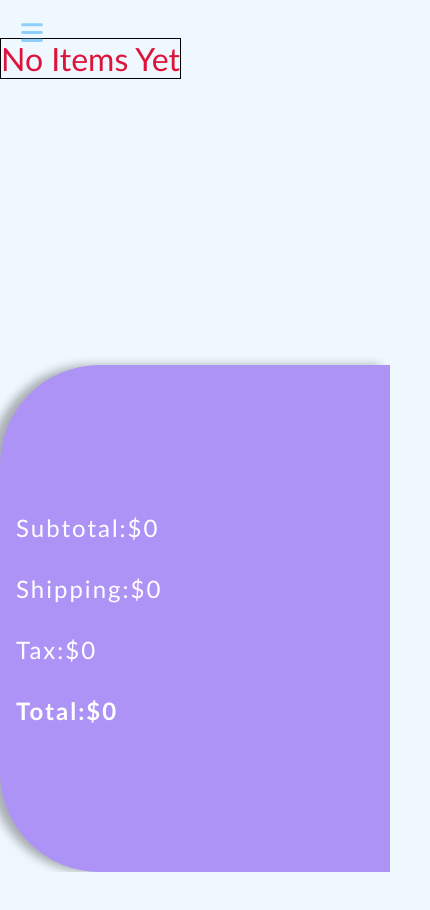
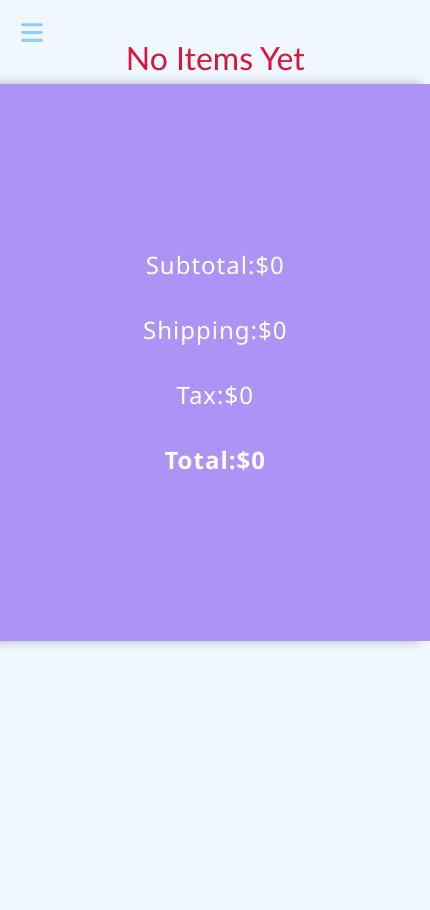
Before and after one commit to Rigan567/Cozy-Cup, a React (Create React App) app: page /cart in a window 390 px wide. Shown: the top 910 px of the page, 430 px wide, since content can reach past the window. Before the commit the page ends 872 px from the top, so only its background shows below. Built offline with nearby package versions, Linux system fonts and the light colour scheme.

Commit message:
probably final commit

```diff
--- a/src/App.js
+++ b/src/App.js
@@ -2,12 +2,7 @@ import "./Styles/app.scss";
 import Header from "./components/Header";
 import { ToastContainer } from "react-toastify";
 import "react-toastify/dist/ReactToastify.css";
-import {
-  BrowserRouter as Router,
-  Routes,
-  Route,
-  useNavigate,
-} from "react-router-dom";
+import { BrowserRouter as Router, Routes, Route } from "react-router-dom";
 import Home from "./components/Home";
 import Cart from "./components/Cart";
 import Products from "./components/Products";
@@ -20,6 +15,8 @@ function App() {
   const [subMenu, setSubMenu] = useState(false);
   const [searchOn, setSearchOn] = useState(false);
   const [searchQuery, setSearchQuery] = useState("");
+
+  // document.body.addEventListener("click", () => setMenuOpen(false));
 
   return (
     <div className="App">
--- a/src/Styles/cart.scss
+++ b/src/Styles/cart.scss
@@ -12,12 +12,14 @@
     }
     > h1 {
       color: crimson;
-      border: 1px solid black;
+
+      text-align: center;
       font: 100 2rem $text1;
     }
   }
   > aside {
     border-radius: 100px 0 0 100px;
+
     background-color: rgb(174, 147, 247);
     color: white;
     height: 100%;
--- a/src/Styles/header.scss
+++ b/src/Styles/header.scss
@@ -122,9 +122,9 @@ nav {
     }
     .cart_count {
       position: absolute;
-      top: 10px;
-      right: 10px;
-      background: red;
+      top: 19px;
+      right: 27px;
+      background: green;
       color: white;
       border-radius: 50%;
       padding: 2px 6px;
--- a/src/Styles/headerPhone.scss
+++ b/src/Styles/headerPhone.scss
@@ -3,7 +3,7 @@
   border-top: 3px solid rgb(10, 10, 10);
   border-bottom: 3px solid rgb(10, 10, 10);
   height: 500px;
-  position: absolute;
+  position: fixed;
   top: 10%;
   transform: translateX(-100%);
   // background-color: aliceblue;
--- a/src/Styles/mediaqueries.scss
+++ b/src/Styles/mediaqueries.scss
@@ -1,4 +1,16 @@
 @import "colors";
+@media screen and (max-width: 1200px) {
+  //Header
+
+  nav {
+    height: 3vmax !important;
+  }
+  .cart_count {
+    top: 13px !important;
+    right: 12px !important;
+  }
+}
+
 @media screen and (max-width: 960px) {
   //Header
 
@@ -10,46 +22,20 @@
     display: none !important;
   }
 
-  // .products {
-  //   border: 2px solid red;
-  //   padding: 50px 0px;
+  .cart_count {
+    // border: 2px solid white;
+    border-radius: 50%;
+    padding: 3px 10px;
+    display: flex;
+    justify-content: center;
 
-  //   .pagination {
-  //     // margin-top: -2vmax;
-  //     display: flex;
-  //     justify-content: center;
-  //     padding: 0;
-  //     border: 2px solid black;
-  //     min-width: 100%;
-  //     list-style: none;
-  //     margin-bottom: 5px;
-  //     position: relative;
-  //     bottom: 0px;
-
-  //     .page-item {
-  //       margin: 0 0.5rem;
-  //       // border: 1px solid red;
-
-  //       &.active .page-link {
-  //         background-color: var(--color1);
-  //         color: white;
-  //       }
-
-  //       .page-link {
-  //         border: 1px solid var(--color1);
-  //         border-radius: 20px;
-  //         padding: 0.5rem 1rem;
-  //         cursor: pointer;
-  //         transition: background-color 0.3s;
-
-  //         &:hover {
-  //           background-color: var(--color1);
-  //           color: white;
-  //         }
-  //       }
-  //     }
-  //   }
-  // }
+    background-color: crimson;
+    color: white;
+    position: absolute;
+    top: 438px !important;
+    left: 20px !important;
+    z-index: 2;
+  }
 }
 
 @media screen and (max-width: 440px) {
@@ -239,15 +225,59 @@
   .cart {
     display: flex !important;
     flex-direction: column;
+    // border: 2px solid red;
+    width: 51vmax;
+    height: 110vh !important;
 
     main {
       // border: 2px solid black;
       padding: 10px 0px !important;
-      width: fit-content !important;
-      height: 500px;
+      min-width: fit-content !important;
+      min-height: fit-content !important;
+      margin-bottom: -10px !important;
+      padding-bottom: 0% !important;
 
       .cartItem {
-        width: fit-content;
+        margin: 1rem 0 !important;
+        padding: 0rem !important;
+        gap: 0.2vmax !important;
+        > section {
+          height: 170px;
+          width: 110px;
+          padding: 0px;
+        }
+
+        > article {
+          gap: 1.5vmax;
+        }
+        > div {
+          position: relative;
+          left: -12%;
+        }
+        > svg {
+          margin-left: 0;
+        }
+      }
+
+      > h1 {
+        text-align: center;
+        font: 100 2rem $text1;
+        z-index: 50;
+      }
+    }
+    > aside {
+      border-radius: 0px !important;
+
+      height: 60% !important;
+      text-align: center !important;
+
+      > h2 {
+        font: 450 1.5rem $text2 !important;
+        letter-spacing: 1px !important;
+
+        &:last-of-type {
+          font-weight: 650 !important;
+        }
       }
     }
   }
--- a/src/components/Cart.jsx
+++ b/src/components/Cart.jsx
@@ -7,6 +7,7 @@ const Cart = () => {
     (state) => state.cart
   );
   const dispatch = useDispatch();
+  // console.log("Cart Items:", cartItems);
 
   const increment = (id) => {
     dispatch({
--- a/src/components/Header.jsx
+++ b/src/components/Header.jsx
@@ -1,4 +1,4 @@
-import React, { useState } from "react";
+import React from "react";
 import { CiSearch, CiShoppingCart, CiHome } from "react-icons/ci";
 import { FaBars } from "react-icons/fa6";
 import { Link, useLocation, useNavigate } from "react-router-dom";
@@ -18,6 +18,7 @@ const Header = ({
   const location = useLocation();
   const { cartItems } = useSelector((state) => state.cart);
   const navigate = useNavigate();
+  // console.log("Cart Items in Header:", cartItems); // Add this line
 
   const handleSearch = () => {
     if (searchQuery.trim()) {
@@ -61,6 +62,8 @@ export const NavigationBar = ({
   setSubMenu,
   cartItems,
 }) => {
+  // console.log("Cart Items in NavigationBar:", cartItems); // Add this line
+
   return (
     <div className={`nav_others ${subMenu ? "navOthersExtends" : ""}`}>
       <div className={`searchGroup ${searchOn ? "searchOpen" : ""}`}>
@@ -105,8 +108,6 @@ export const NavigationBar = ({
       {cartItems?.length > 0 && (
         <p className="cart_count">{cartItems.length}</p>
       )}
-
-      {/* <p>{cartItems.length}</p> */}
     </div>
   );
 };
@@ -116,7 +117,7 @@ export const NavLink = ({ to, icon, active, setMenuOpen }) => {
     <Link
       to={to}
       className={`nav-link ${active ? "active" : ""}`}
-      onClick={() => setMenuOpen(false)}
+      // onClick={() => setMenuOpen(false)}
     >
       {icon}
     </Link>
--- a/src/components/HeaderPhone.jsx
+++ b/src/components/HeaderPhone.jsx
@@ -1,7 +1,7 @@
-import React, { useState } from "react";
+import React from "react";
 import { NavigationBar } from "./Header";
 import { useLocation, useNavigate } from "react-router-dom";
-import { BsArrowRightCircle } from "react-icons/bs";
+// import { BsArrowRightCircle } from "react-icons/bs";
 import { useSelector } from "react-redux";
 
 const HeaderPhone = ({
@@ -18,9 +18,12 @@ const HeaderPhone = ({
   const { cartItems } = useSelector((state) => state.cart);
   const navigate = useNavigate();
 
+  // console.log("Cart Items in HeaderPhone:", cartItems); // Add this line
+
   const handleSearch = () => {
     if (searchQuery.trim()) {
       navigate(`/products?search=${searchQuery}`);
+      setMenuOpen(false);
     }
     setSearchQuery("");
   };
```
Also changed, not shown: src/components/ProductDetails.jsx (+1 -6 lines), 1 other file (tests, documents, lock files or other folders).
